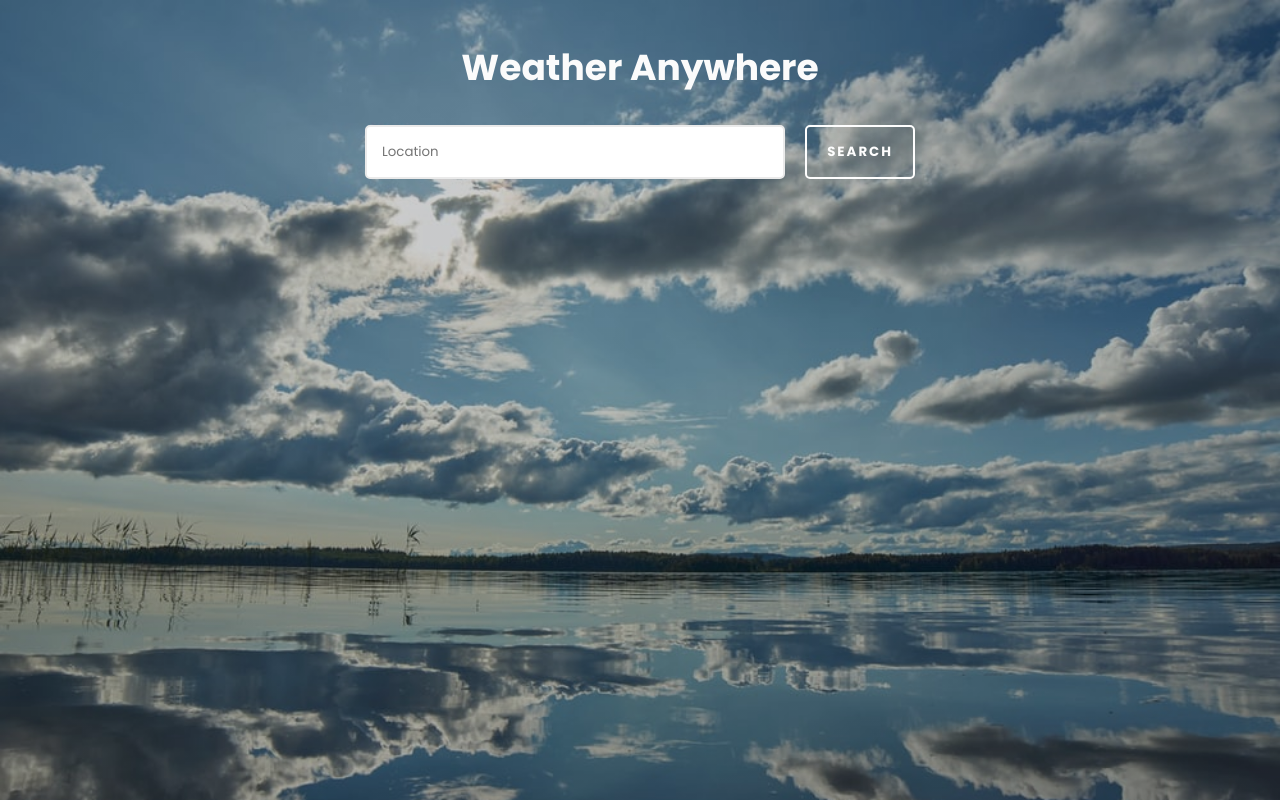
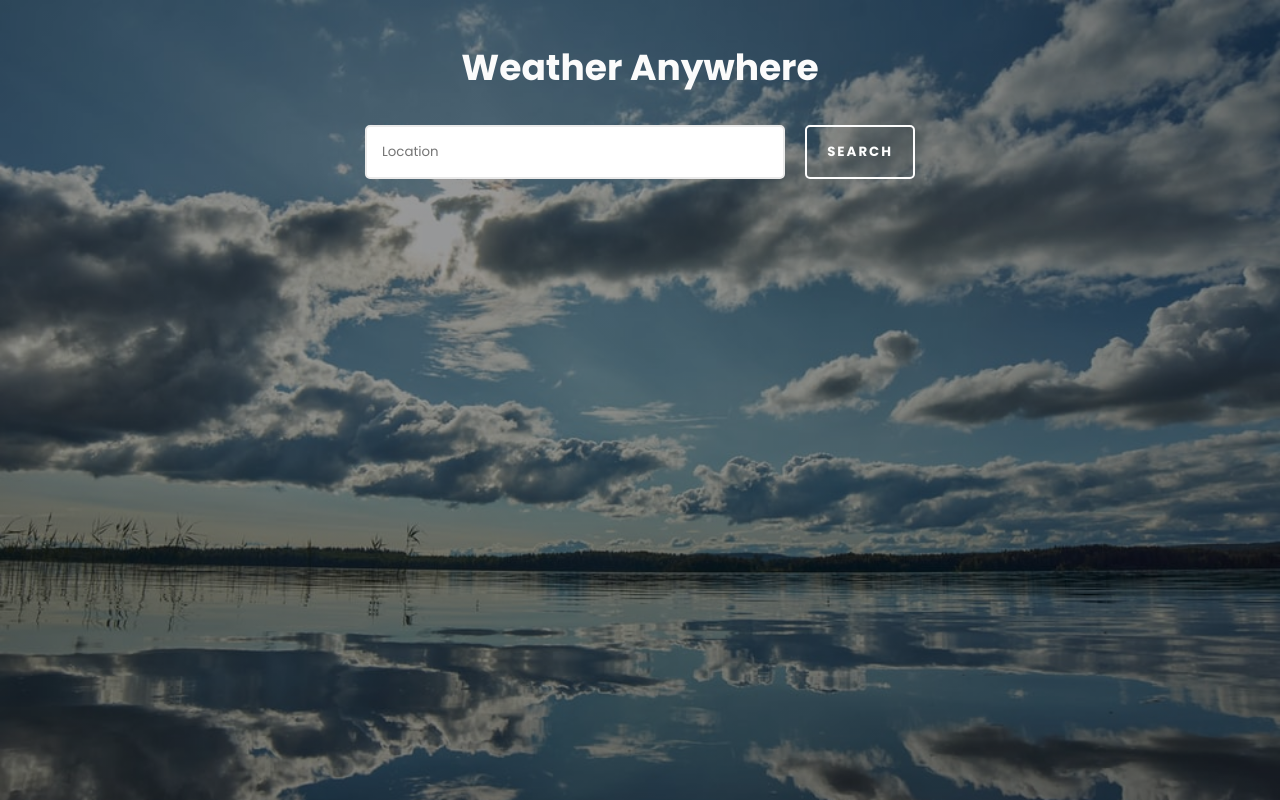
Before and after one commit to parav-jaikrishan/react, a React (Create React App) app in the folder weather-anywhere/: page / in a window 1280 px wide. Built offline with nearby package versions, Linux system fonts and the light colour scheme.

Commit message:
Changed background styling

```diff
--- a/weather-anywhere/src/App.css
+++ b/weather-anywhere/src/App.css
@@ -4,6 +4,6 @@
   text-align: center;
   width: 100vw;
   height: 100vh;
-  background:  linear-gradient(0deg, rgba(0, 0, 0, 20%), rgba(0, 0, 0, 20%)), url("../public/images/bg.jfif");
+  background:  linear-gradient(0deg, rgba(0, 0, 0, 40%), rgba(0, 0, 0, 40%)), url("../public/images/bg.jfif");
   background-size: cover;
 }
```
